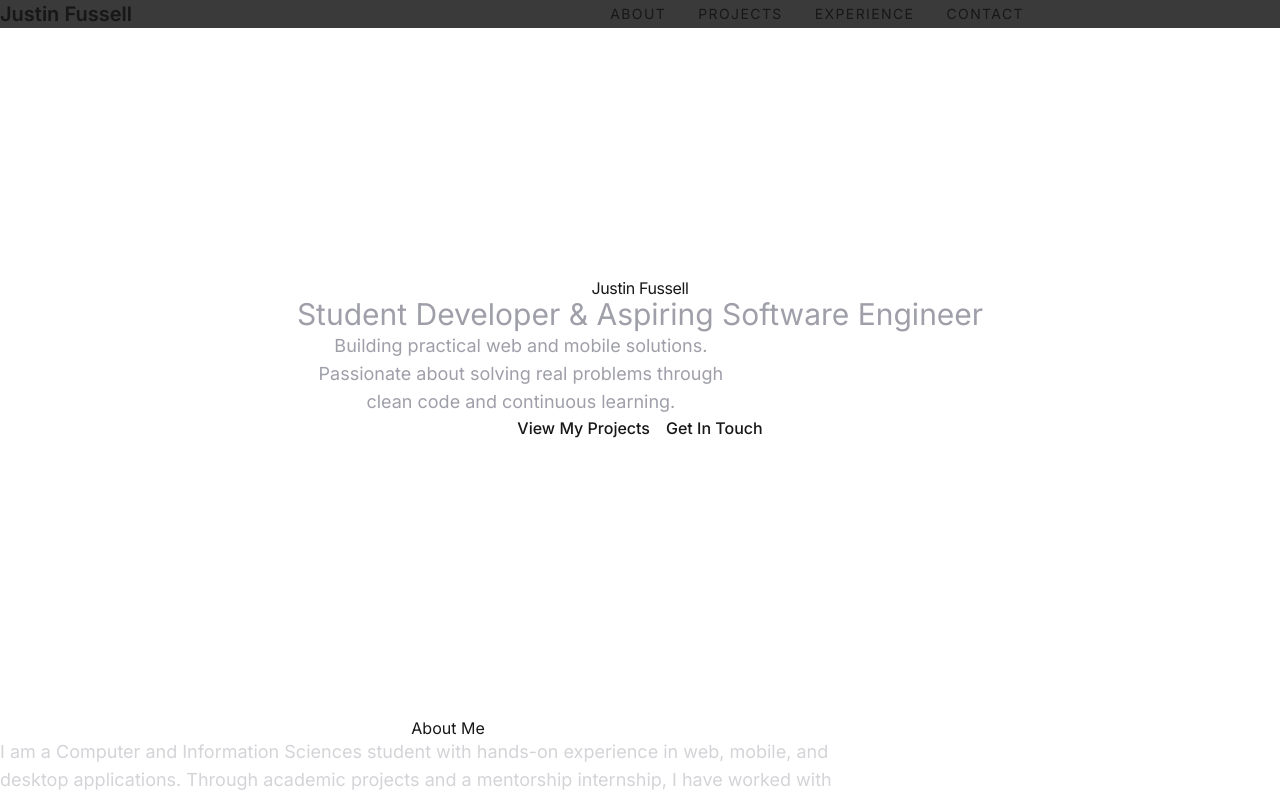
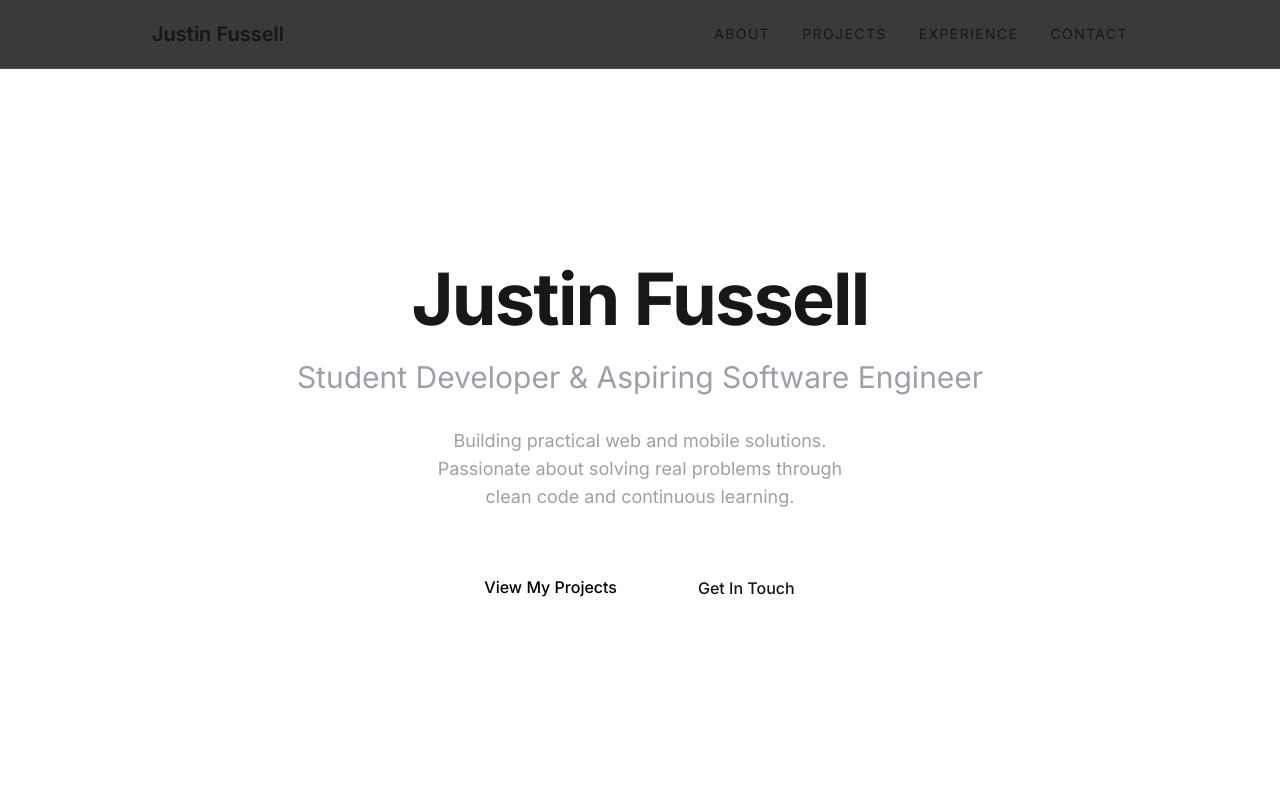
Before and after one commit to JustinFussell/justin-fussell-portfolio, a Next.js app: page / in a window 1280 px wide. Shown: the top 798 px of the page. Built offline with nearby package versions, Linux system fonts and the light colour scheme.

Commit message:
fix: Update globals.css for Tailwind v4 compatibility + smooth scroll
Adapted CSS to new Tailwind v4 syntax (@import). Added smooth scrolling and ensured dark mode consistency.

```diff
--- a/app/globals.css
+++ b/app/globals.css
@@ -24,11 +24,3 @@ body {
   color: var(--foreground);
   font-family: Arial, Helvetica, sans-serif;
 }
-
-@import "tailwindcss/preflight";
-@tailwind utilities;
-
-.prose h2 {
-  font-size: 1.875rem;
-  margin-bottom: 1.5rem;
-}
```
